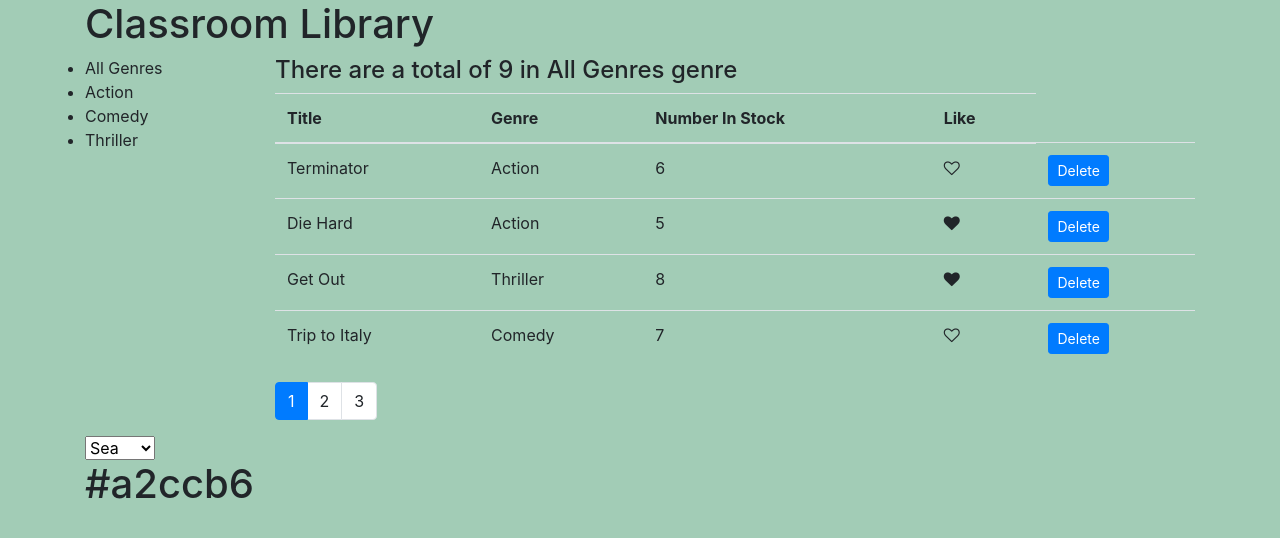
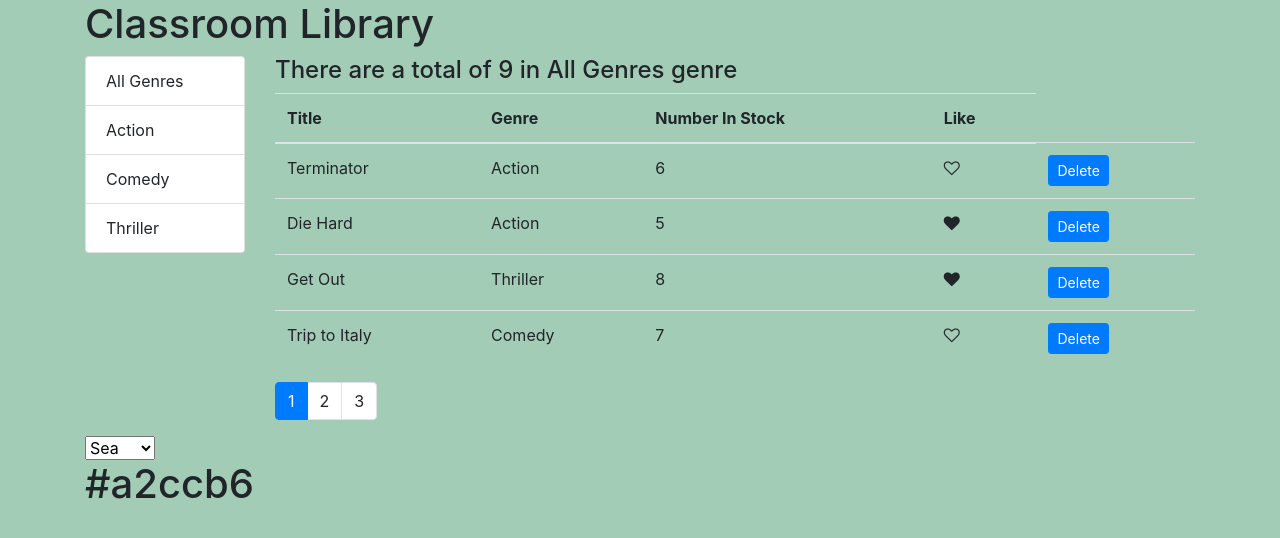
Before and after one commit to baboettcher/classroom-library, a React (Create React App) app: page / in a window 1280 px wide. Shown: the top 538 px of the page. Built offline with nearby package versions, Linux system fonts and the light colour scheme.

Commit message:
listGroup component reuseable

```diff
--- a/src/components/Movies.jsx
+++ b/src/components/Movies.jsx
@@ -134,7 +134,12 @@ class Movies extends Component {
     return (
       <div className="row">
         <div className="col-2">
-          <ListGroup items={genres} onGenreSelect={this.handleGenreSelect} />
+          <ListGroup
+            items={genres}
+            textProperty={"name"}
+            valueProperty={"_id"}
+            onGenreSelect={this.handleGenreSelect}
+          />
         </div>
         <div className="col">
           <h4>
--- a/src/components/common/ListGroup.jsx
+++ b/src/components/common/ListGroup.jsx
@@ -11,11 +11,11 @@ const ListGroup = props => {
   const genresMenu = items.map(singleItem => {
     return (
       <li
-        class="list-group-singleItem"
-        key={singleItem._id}
+        className="list-group-item"
+        key={singleItem[valueProperty]}
         onClick={() => onGenreSelect(singleItem)}
       >
-        {singleItem.name}
+        {singleItem[textProperty]}
       </li>
     );
   });
```
